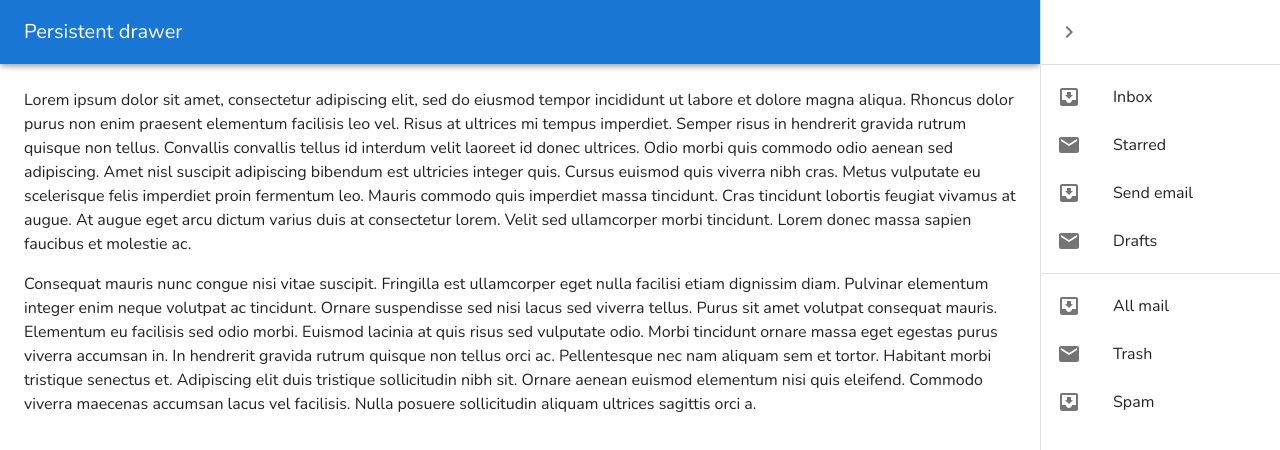
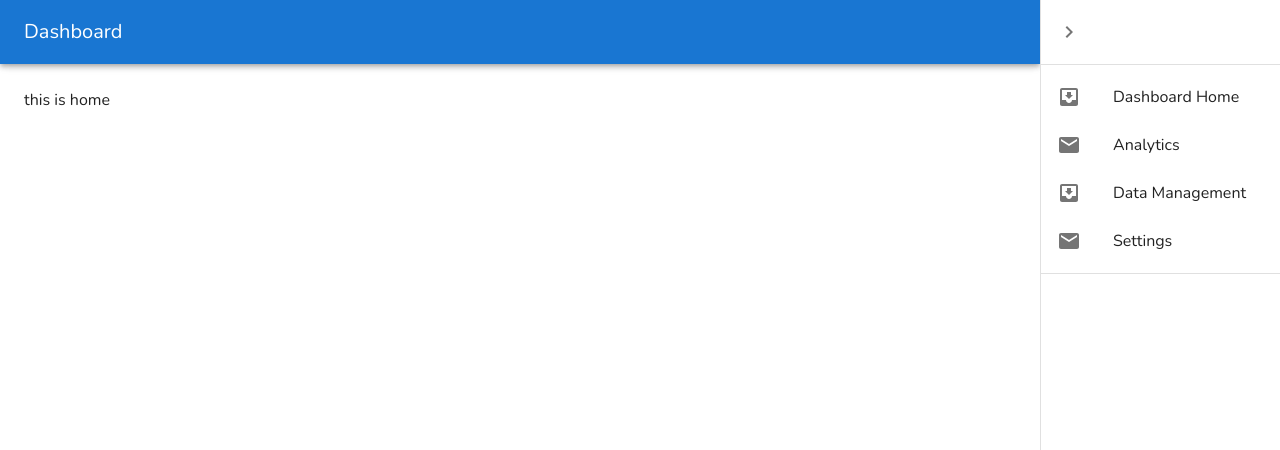
Before and after one commit to LailaSumiyaKhan/dashboard, a React (Create React App) app: page /home in a window 1280 px wide. Both pictures are taken after a click on the button "open drawer". Shown: the top 450 px of the page. Built offline with nearby package versions, Linux system fonts and the light colour scheme.

Commit message:
Setup basic routing

```diff
--- a/src/App.js
+++ b/src/App.js
@@ -1,8 +1,30 @@
+import Layout from "./components/Layout";
+import Home from "./pages/Home";
 import Login from "./pages/Login";
+import { createBrowserRouter, RouterProvider } from "react-router-dom";
+
+const router = createBrowserRouter([
+   {
+      path: "/",
+      element: <Login />
+   },
+   {
+      path: "/home",
+      element: <Layout />,
+      children: [
+         {
+            index: true,
+            element: <Home />
+         }
+      ],
+   }
+]);
 
 
 function App() {
-   return <Login />;
+   return (
+      <RouterProvider router={router}></RouterProvider>
+   );
 }
 
 export default App;
--- a/src/components/Menu.jsx
+++ b/src/components/Layout.jsx
@@ -18,6 +18,7 @@ import ListItemIcon from "@mui/material/ListItemIcon";
 import ListItemText from "@mui/material/ListItemText";
 import InboxIcon from "@mui/icons-material/MoveToInbox";
 import MailIcon from "@mui/icons-material/Mail";
+import { Outlet } from "react-router";
 
 const drawerWidth = 240;
 
@@ -66,7 +67,14 @@ const DrawerHeader = styled("div")(({ theme }) => ({
    justifyContent: "flex-start",
 }));
 
-export default function Menu() {
+const menuItems = [
+   "Dashboard Home",
+   "Analytics",
+   "Data Management",
+   "Settings",
+];
+
+export default function Layout() {
    const theme = useTheme();
    const [open, setOpen] = React.useState(false);
 
@@ -89,7 +97,7 @@ export default function Menu() {
                   sx={{ flexGrow: 1 }}
                   component="div"
                >
-                  Persistent drawer
+                  Dashboard
                </Typography>
                <IconButton
                   color="inherit"
@@ -104,37 +112,7 @@ export default function Menu() {
          </AppBar>
          <Main open={open}>
             <DrawerHeader />
-            <Typography paragraph>
-               Lorem ipsum dolor sit amet, consectetur adipiscing elit, sed do
-               eiusmod tempor incididunt ut labore et dolore magna aliqua.
-               Rhoncus dolor purus non enim praesent elementum facilisis leo
-               vel. Risus at ultrices mi tempus imperdiet. Semper risus in
-               hendrerit gravida rutrum quisque non tellus. Convallis convallis
-               tellus id interdum velit laoreet id donec ultrices. Odio morbi
-               quis commodo odio aenean sed adipiscing. Amet nisl suscipit
-               adipiscing bibendum est ultricies integer quis. Cursus euismod
-               quis viverra nibh cras. Metus vulputate eu scelerisque felis
-               imperdiet proin fermentum leo. Mauris commodo quis imperdiet
-               massa tincidunt. Cras tincidunt lobortis feugiat vivamus at
-               augue. At augue eget arcu dictum varius duis at consectetur
-               lorem. Velit sed ullamcorper morbi tincidunt. Lorem donec massa
-               sapien faucibus et molestie ac.
-            </Typography>
-            <Typography paragraph>
-               Consequat mauris nunc congue nisi vitae suscipit. Fringilla est
-               ullamcorper eget nulla facilisi etiam dignissim diam. Pulvinar
-               elementum integer enim neque volutpat ac tincidunt. Ornare
-               suspendisse sed nisi lacus sed viverra tellus. Purus sit amet
-               volutpat consequat mauris. Elementum eu facilisis sed odio morbi.
-               Euismod lacinia at quis risus sed vulputate odio. Morbi tincidunt
-               ornare massa eget egestas purus viverra accumsan in. In hendrerit
-               gravida rutrum quisque non tellus orci ac. Pellentesque nec nam
-               aliquam sem et tortor. Habitant morbi tristique senectus et.
-               Adipiscing elit duis tristique sollicitudin nibh sit. Ornare
-               aenean euismod elementum nisi quis eleifend. Commodo viverra
-               maecenas accumsan lacus vel facilisis. Nulla posuere sollicitudin
-               aliquam ultrices sagittis orci a.
-            </Typography>
+            <Outlet />
          </Main>
          <Drawer
             sx={{
@@ -159,22 +137,7 @@ export default function Menu() {
             </DrawerHeader>
             <Divider />
             <List>
-               {["Inbox", "Starred", "Send email", "Drafts"].map(
-                  (text, index) => (
-                     <ListItem key={text} disablePadding>
-                        <ListItemButton>
-                           <ListItemIcon>
-                              {index % 2 === 0 ? <InboxIcon /> : <MailIcon />}
-                           </ListItemIcon>
-                           <ListItemText primary={text} />
-                        </ListItemButton>
-                     </ListItem>
-                  )
-               )}
-            </List>
-            <Divider />
-            <List>
-               {["All mail", "Trash", "Spam"].map((text, index) => (
+               {menuItems.map((text, index) => (
                   <ListItem key={text} disablePadding>
                      <ListItemButton>
                         <ListItemIcon>
@@ -185,6 +148,7 @@ export default function Menu() {
                   </ListItem>
                ))}
             </List>
+            <Divider />
          </Drawer>
       </Box>
    );
--- a/src/index.js
+++ b/src/index.js
@@ -3,26 +3,14 @@ import ReactDOM from "react-dom/client";
 import App from "./App";
 import { ThemeProvider } from "@emotion/react";
 import { theme } from "./theme";
-import { createBrowserRouter, RouterProvider } from "react-router-dom";
-import Home from "./pages/Home";
 
 const root = ReactDOM.createRoot(document.getElementById("root"));
 
-const router = createBrowserRouter([
-   {
-      path: "/",
-      element: <App />
-   },
-   {
-      path: "/home",
-      element: <Home />
-   }
-]);
 
 root.render(
    <React.StrictMode>
       <ThemeProvider theme={theme}>
-         <RouterProvider router={router} />
+         <App />
       </ThemeProvider>
    </React.StrictMode>
 );
--- a/src/pages/Home.jsx
+++ b/src/pages/Home.jsx
@@ -1,6 +1,9 @@
 import React from "react";
-import Menu from "../components/Menu";
 
 export default function Home() {
-   return <Menu />;
+   return (
+      <>
+         <span>this is home</span>
+      </>
+   );
 }
```
